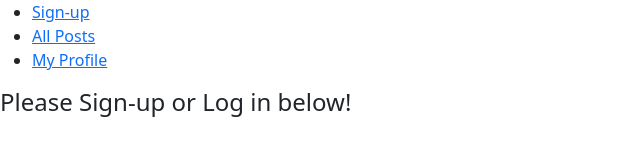
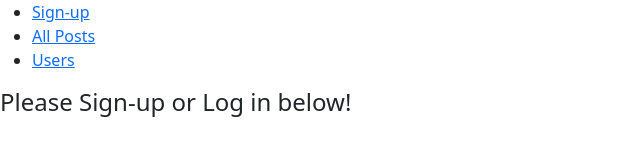
Before and after one commit to mapjohns/catching-up, a React (Create React App) app: page / in a window 1280 px wide. Shown: the top 152 px of the page, without its empty margins (0-640 px from the left). Built offline with nearby package versions, Linux system fonts and the light colour scheme; no server answers.

Commit message:
Updated NavLink and wording

```diff
--- a/src/components/NavBar.js
+++ b/src/components/NavBar.js
@@ -15,8 +15,8 @@ class NavBar extends Component {
                 All Posts
             </NavLink>
             </li>
-            <li><NavLink to="/profile" exact>
-                My Profile
+            <li><NavLink to={`/users`}>
+                Users
             </NavLink>
             </li>
           </ul>
```
